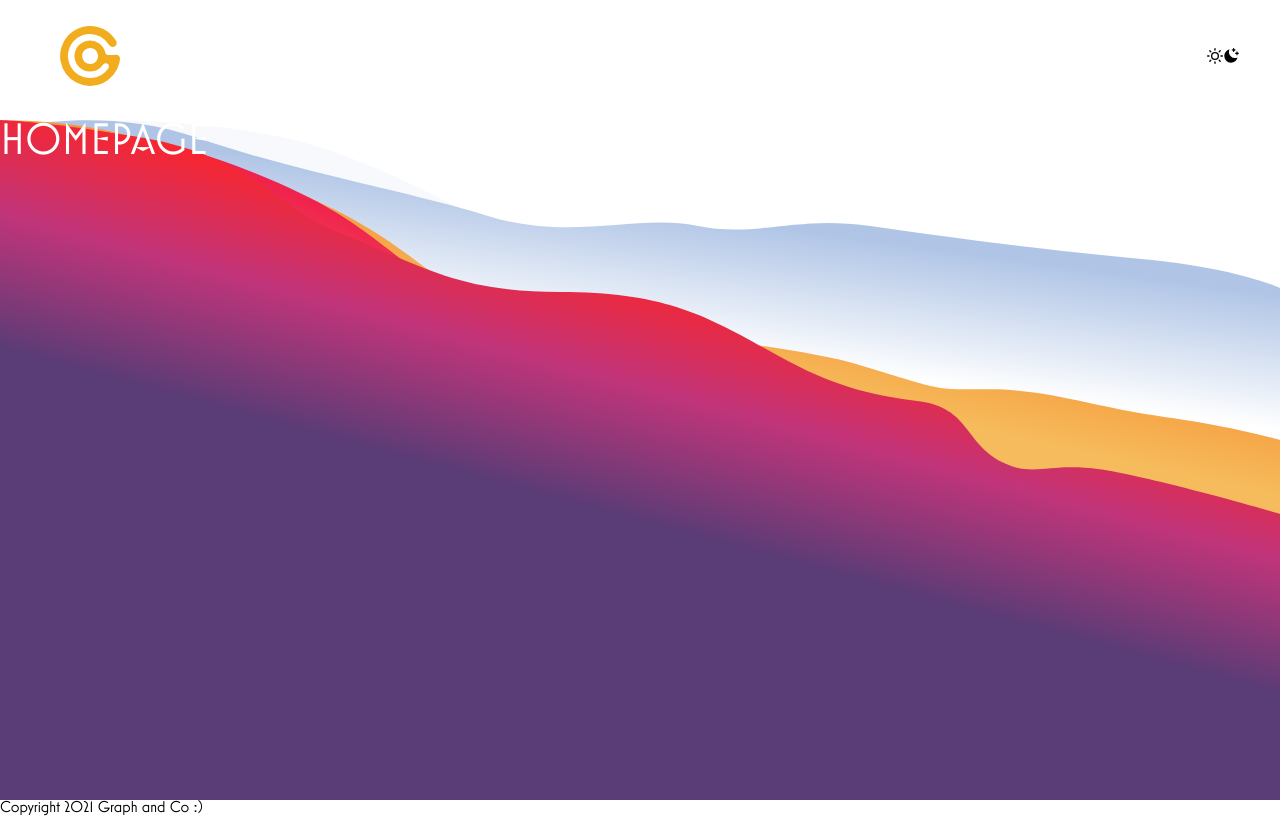
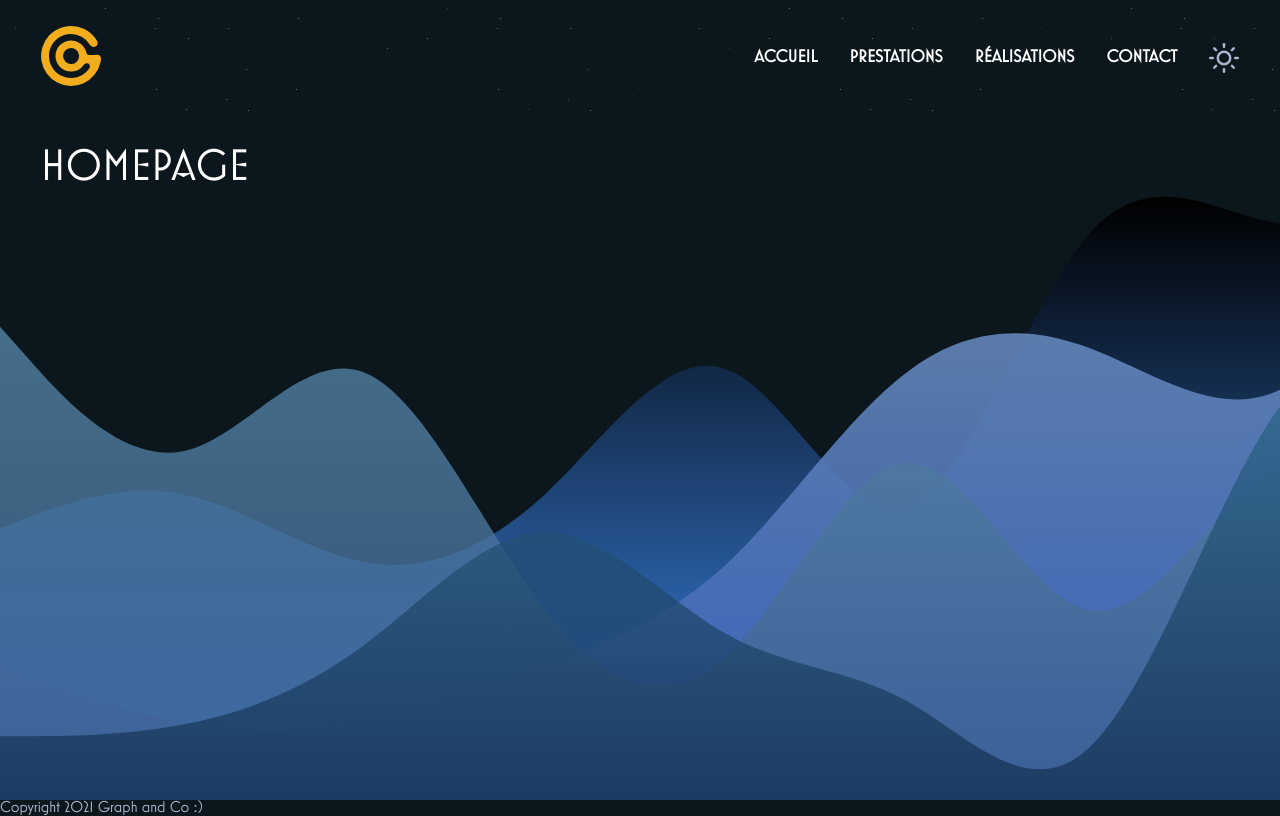
Before and after one commit to Graphandco/next-graphandco, a Next.js app: page / in a window 1280 px wide. Built offline with nearby package versions, Linux system fonts and the light colour scheme.

Commit message:
Add waves + changed color theme

```diff
--- a/components/Header.js
+++ b/components/Header.js
@@ -1,7 +1,7 @@
 import Image from "next/image";
 import Link from "next/link";
-import { FiSun } from "react-icons/fi";
-import { RiMoonClearFill } from "react-icons/ri";
+// import { FiSun } from "react-icons/fi";
+// import { RiMoonClearFill } from "react-icons/ri";
 
 const Header = ({ theme, switchTheme }) => {
    return (
@@ -14,14 +14,61 @@ const Header = ({ theme, switchTheme }) => {
             </Link>
             <nav>
                <Link href="/">Accueil</Link>
+               <Link href="/prestations">Prestations</Link>
                <Link href="/realisations">Réalisations</Link>
+               <Link href="/contact">Contact</Link>
                <div className="theme-switcher" onClick={switchTheme}>
-                  <FiSun
+                  {theme === "light" ? (
+                     <svg
+                        xmlns="http://www.w3.org/2000/svg"
+                        width="48"
+                        height="48"
+                        viewBox="0 0 24 24"
+                        fill="none"
+                        stroke="yellow"
+                        strokeWidth="2"
+                        strokeLinecap="round"
+                        strokeLinejoin="round"
+                        className="feather feather-moon"
+                     >
+                        <path d="M21 12.79A9 9 0 1 1 11.21 3 7 7 0 0 0 21 12.79z"></path>
+                     </svg>
+                  ) : (
+                     <svg
+                        xmlns="http://www.w3.org/2000/svg"
+                        width="48"
+                        height="48"
+                        viewBox="0 0 24 24"
+                        fill="none"
+                        stroke="none"
+                        strokeWidth="2"
+                        strokeLinecap="round"
+                        strokeLinejoin="round"
+                        className="feather feather-sun"
+                     >
+                        <circle cx="12" cy="12" r="5"></circle>
+                        <line x1="12" y1="1" x2="12" y2="3"></line>
+                        <line x1="12" y1="21" x2="12" y2="23"></line>
+                        <line x1="4.22" y1="4.22" x2="5.64" y2="5.64"></line>
+                        <line
+                           x1="18.36"
+                           y1="18.36"
+                           x2="19.78"
+                           y2="19.78"
+                        ></line>
+                        <line x1="1" y1="12" x2="3" y2="12"></line>
+                        <line x1="21" y1="12" x2="23" y2="12"></line>
+                        <line x1="4.22" y1="19.78" x2="5.64" y2="18.36"></line>
+                        <line x1="18.36" y1="5.64" x2="19.78" y2="4.22"></line>
+                     </svg>
+                  )}
+
+                  {/* <FiSun
                      className={theme === "light" ? "active light" : "dark"}
                   />
                   <RiMoonClearFill
                      className={theme === "dark" ? "active dark" : "light"}
-                  />
+                  /> */}
                </div>
             </nav>
          </div>
--- a/components/Layout.js
+++ b/components/Layout.js
@@ -5,6 +5,7 @@ export default function Layout({ children }) {
    const [theme, setTheme] = useState("dark");
 
    useEffect(() => {
+      saveTheme(theme);
       document.documentElement.setAttribute(
          "data-theme",
          localStorage.getItem("theme")
--- a/components/home/Hero.js
+++ b/components/home/Hero.js
@@ -5,13 +5,11 @@ const Hero = () => {
    return (
       <section className="hero">
          <div className="waves">
-            <div className="wave1"></div>
-            <div className="wave2"></div>
-            <div className="wave3"></div>
-            <div className="wave4"></div>
-            <div className="wave5"></div>
+            <div className="new-wave"></div>
          </div>
-         <h1>Homepage</h1>
+         <div className="container">
+            <h1>Homepage</h1>
+         </div>
       </section>
    );
 };
--- a/pages/realisations.js
+++ b/pages/realisations.js
@@ -1,6 +1,7 @@
 import Link from "next/link";
+import Head from "next/head";
+import Image from "next/image";
 import { createClient } from "contentful";
-import Image from "next/image";
 
 export async function getStaticProps() {
    const client = createClient({
@@ -19,6 +20,9 @@ const Realisations = ({ realisations }) => {
    // console.log(realisations);
    return (
       <>
+         <Head>
+            <title>Graph and Co | Réalisations</title>
+         </Head>
          <div className="waves">
             <div className="wave1"></div>
             <div className="wave2"></div>
--- a/styles/_config.scss
+++ b/styles/_config.scss
@@ -32,6 +32,7 @@
 [data-theme="dark"] {
    --text-color: hsl(217, 28%, 73%);
    --text-color-light: hsl(0, 0%, 80%);
+   --contrast: white;
    // --bg-body: linear-gradient(
    //    190deg,
    //    hsl(217, 97%, 12%) 13.57%,
@@ -46,6 +47,7 @@
 [data-theme="light"] {
    --text-color: hsl(0, 0%, 10%);
    --text-color-light: hsl(0, 0%, 20%);
+   --contrast: black;
    --bg-body: url("/images/bg-body-black.svg");
    --bg-color: hsl(0, 0%, 90%);
    --bg-color-light: hsl(250, 9%, 24%);
--- a/styles/_header.scss
+++ b/styles/_header.scss
@@ -1,6 +1,17 @@
 header {
    background-image: url("/images/stars.svg");
    height: 120px;
+   animation: stars 50s linear alternate-reverse infinite;
+}
+@keyframes stars {
+   0% {
+      background-position-x: -200px;
+      background-position-y: -200px;
+   }
+   100% {
+      background-position-x: 200px;
+      background-position-y: 400px;
+   }
 }
 .header-wrapper {
    display: flex;
@@ -9,10 +20,32 @@ header {
 
    nav {
       display: flex;
+      align-items: center;
+      gap: 2.5vw;
       a {
-         color: white;
+         color: var(--contrast);
          text-transform: uppercase;
          font-size: 1.1rem;
       }
+      .theme-switcher {
+         font-size: 1.5rem;
+         display: flex;
+         align-items: center;
+         gap: 1vw;
+         svg {
+            display: flex;
+            transition: all 0.2s linear;
+            cursor: pointer;
+            width: 30px;
+            height: 30px;
+            height: auto;
+            stroke: var(--text-color);
+            transform: scale(1);
+            &:hover {
+               stroke: var(--orange);
+               transform: scale(1.1);
+            }
+         }
+      }
    }
 }
--- a/styles/_home-hero.scss
+++ b/styles/_home-hero.scss
@@ -13,6 +13,9 @@
       position: absolute;
       inset: 0;
       background-size: cover;
+   }
+   .new-wave {
+      background-image: url("/images/waves.svg");
    }
    .wave1 {
       background-image: url("/images/waves/wave1.svg");
--- a/styles/global.scss
+++ b/styles/global.scss
@@ -7,7 +7,7 @@
 body {
    font-family: var(--main-font);
    color: var(--text-color);
-   background-image: var(--bg-body);
+   //background-image: var(--bg-body);
    background-color: var(--bg-color);
    transition: background 0.5s;
 }
@@ -30,7 +30,6 @@ a {
    color: var(--orange);
    text-decoration: none;
    font-weight: 700;
-   padding: 0 1.5vw;
 }
 .container {
    max-width: 1250px;
```
Also changed, not shown: pages/contact.js (added, +14 -0 lines), pages/prestations.js (added, +16 -0 lines), pages/realisations/[slug].js (+15 -3 lines), public/images/waves.svg (added).
